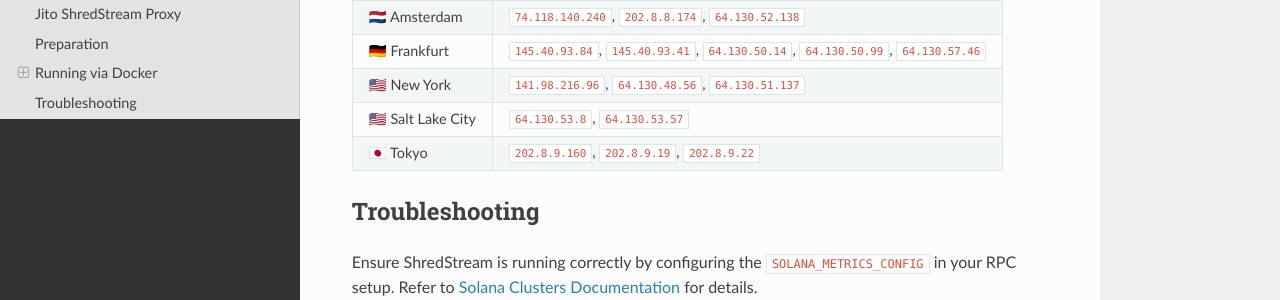
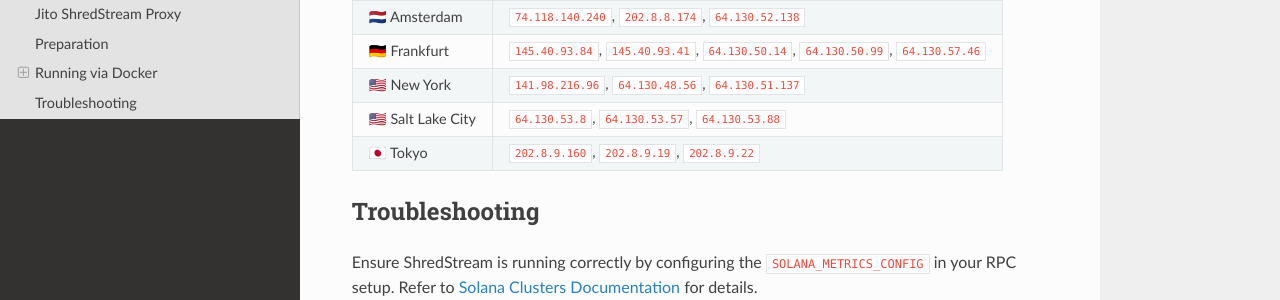
Before and after one commit to jito-labs/jito-docs, a Sphinx documentation site: the page built from docs/source/lowlatencytxnfeed.md, in a window 1280 px wide and 900 px high, scrolled down 2502 px. Shown: the part 291-591 px from the top of the window. Built offline with Sphinx 7.4.7 and the Read the Docs theme 3.1.0, drawn with Linux system fonts in a browser that asks for light colours.

Commit message:
Update SLC shredstream ips (#34)

```diff
--- a/docs/source/lowlatencytxnfeed.md
+++ b/docs/source/lowlatencytxnfeed.md
@@ -103,7 +103,7 @@
 | 🇳🇱 Amsterdam      | `74.118.140.240`, `202.8.8.174`, `64.130.52.138`                               |
 | 🇩🇪 Frankfurt      | `145.40.93.84`, `145.40.93.41`, `64.130.50.14`, `64.130.50.99`, `64.130.57.46` |
 | 🇺🇸 New York       | `141.98.216.96`, `64.130.48.56`, `64.130.51.137`                               |
-| 🇺🇸 Salt Lake City | `64.130.53.8`, `64.130.53.57`                                                  |
+| 🇺🇸 Salt Lake City | `64.130.53.8`, `64.130.53.57`, `64.130.53.88`                                  |
 | 🇯🇵 Tokyo          | `202.8.9.160`, `202.8.9.19`, `202.8.9.22`                                      |
 
 ## Troubleshooting
```
